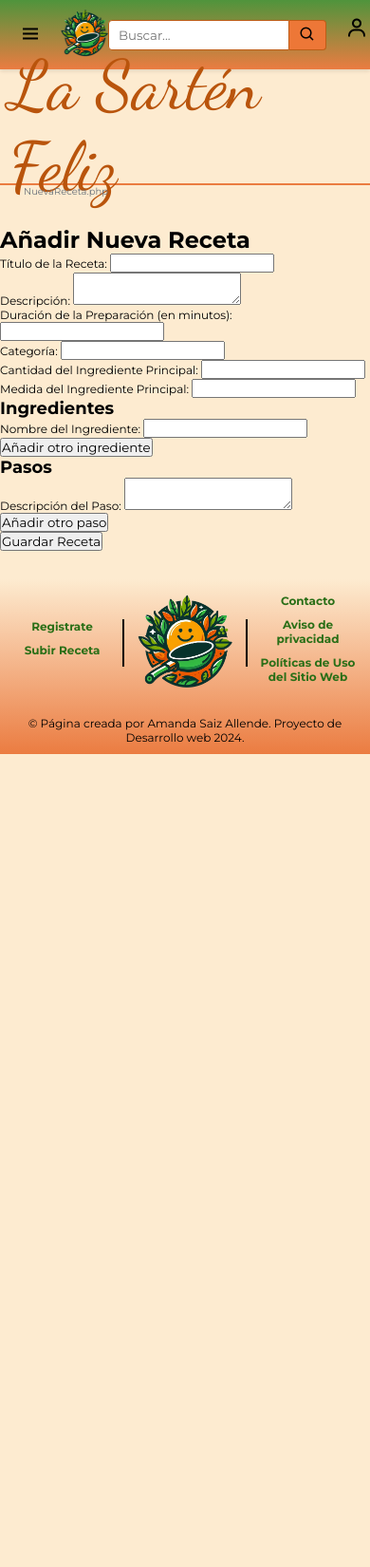
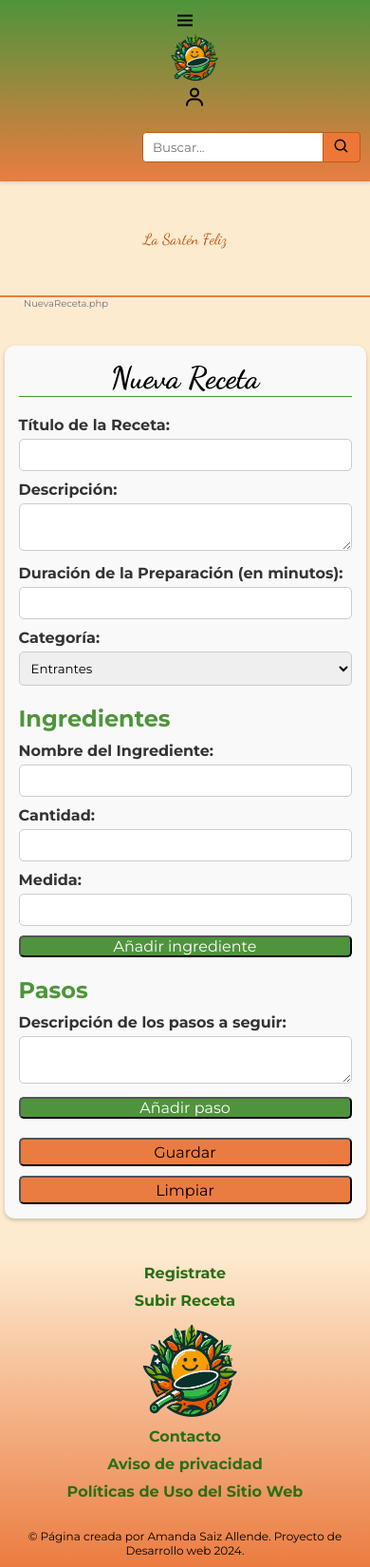
Before and after one commit to AmandaSaiz/LaSartenfeliz, a PHP site: page /nuevaReceta.php in a window 390 px wide. Shown: the whole page at 95% size. Before the commit the page ends 794 px from the top, so only its background shows below. Run offline with PHP 8.4, Linux system fonts and the light colour scheme.

Commit message:
Modificación del sql - Modificación de todos los views para agregar estilo responsive - Creación/Modificación del formulario nuevaReceta y su css

```diff
--- a/public/nuevaReceta.php
+++ b/public/nuevaReceta.php
@@ -4,8 +4,8 @@
 <head>
     <meta charset="UTF-8">
     <meta name="viewport" content="width=device-width, initial-scale=1.0">
-    <link rel="stylesheet" type="text/css" href="../views/contacto.css?v=1.2">
-    <title>La Sarten Feliz</title>
+    <link rel="stylesheet" type="text/css" href="../views/nuevaReceta.css?v=1.0">
+    <title>La Sartén Feliz</title>
 </head>
 
 <body>
@@ -14,10 +14,9 @@
     include '../src/breadcrumbs.php';
     include '../src/header.php';
     ?>
-
-<main>
-        <h1>Añadir Nueva Receta</h1>
+    <main>
         <form action="creacionReceta.php" method="POST">
+            <h1>Nueva Receta</h1>
             <div>
                 <label for="titulo">Título de la Receta:</label>
                 <input type="text" id="titulo" name="titulo" required>
@@ -32,35 +31,38 @@
             </div>
             <div>
                 <label for="categoria">Categoría:</label>
-                <input type="text" id="categoria" name="categoria" required>
-            </div>
-            <div>
-                <label for="cantidad_ingrediente">Cantidad del Ingrediente Principal:</label>
-                <input type="number" id="cantidad_ingrediente" name="cantidad_ingrediente" required>
-            </div>
-            <div>
-                <label for="medida_ingrediente">Medida del Ingrediente Principal:</label>
-                <input type="text" id="medida_ingrediente" name="medida_ingrediente" required>
+                <select id="categoria" name="categoria" required>
+                    <option value="entrantes">Entrantes</option>
+                    <option value="plato principal">Plato Principal</option>
+                    <option value="postre">Postre</option>
+                    <option value="coctel">Coctel</option>
+                </select>
             </div>
             <div id="ingredientes">
                 <h2>Ingredientes</h2>
                 <div class="ingrediente">
                     <label for="ingrediente_nombre[]">Nombre del Ingrediente:</label>
                     <input type="text" name="ingrediente_nombre[]" required>
-                    <button type="button" onclick="agregarIngrediente()">Añadir otro ingrediente</button>
+                    <label for="cantidad_ingrediente[]">Cantidad:</label>
+                    <input type="number" name="cantidad_ingrediente[]" required>
+                    <label for="medida_ingrediente[]">Medida:</label>
+                    <input type="text" name="medida_ingrediente[]" required>
+                    <button type="button" onclick="agregarIngrediente()">Añadir ingrediente</button>
                 </div>
             </div>
             <div id="pasos">
                 <h2>Pasos</h2>
                 <div class="paso">
-                    <label for="paso_descripcion[]">Descripción del Paso:</label>
+                    <label for="paso_descripcion[]">Descripción de los pasos a seguir:</label>
                     <textarea name="paso_descripcion[]" required></textarea>
-                    <button type="button" onclick="agregarPaso()">Añadir otro paso</button>
+                    <button type="button" onclick="agregarPaso()">Añadir paso</button>
                 </div>
             </div>
-            <button type="submit">Guardar Receta</button>
+            <button type="submit">Guardar</button>
+            <button type="reset">Limpiar</button>
         </form>
     </main>
+
 
     <?php
     include '../src/footer.php';
--- a/views/contacto.css
+++ b/views/contacto.css
@@ -1,4 +1,3 @@
-/* General styles for the contact form */
 .contact-form-container {
     max-width: 600px;
     margin: 0 auto;
@@ -69,3 +68,22 @@
 .contact-form-container button:hover {
     opacity: 0.8;
 }
+
+/* Estilo responsive para pantallas más pequeñas */
+@media screen and (max-width: 768px) {
+    .contact-form-container {
+        max-width: 100%;
+    }
+
+    .contact-form-container form {
+        width: 100%;
+    }
+
+    .contact-form-container .form-buttons {
+        flex-direction: row;
+    }
+
+    .contact-form-container button {
+        margin-right: 10px;
+    }
+}
--- a/views/footer.css
+++ b/views/footer.css
@@ -54,3 +54,20 @@ a:hover {
 .creator {
     font-size: 12px;
 }
+
+/* Estilo responsive para pantallas más pequeñas */
+@media screen and (max-width: 600px) {
+    .top-footer {
+        flex-direction: column;
+    }
+
+    .divider {
+        display: none;
+    }
+
+    .div-left,
+    .div-center,
+    .div-right {
+        flex: none;
+    }
+}
--- a/views/header.css
+++ b/views/header.css
@@ -23,10 +23,12 @@ body {
 .menu-icon {
     position: relative;
 }
+
 .menu-icon i {
     font-size: 24px;
     cursor: pointer;
 }
+
 .menu-icon:hover .dropdown-menu {
     display: block;
 }
@@ -41,18 +43,22 @@ body {
     box-shadow: 0 8px 16px rgba(0, 0, 0, 0.2);
     z-index: 1;
 }
+
 .dropdown-menu ul {
     list-style: none;
     padding: 0;
     margin: 0;
 }
+
 .dropdown-menu ul li {
     padding: 12px 16px;
 }
+
 .dropdown-menu ul li a {
     color: black;
     display: block;
 }
+
 .dropdown-menu ul li a:hover {
     background-color: #f1f1f1;
 }
@@ -63,12 +69,14 @@ body {
     width: 100%;
     justify-content: end;
 }
+
 .search-bar input {
     padding: 5px 10px;
     border: 1px solid #bd5c16;
     border-radius: 4px 0 0 4px;
     outline: none;
 }
+
 .search-bar button {
     padding: 5px 10px;
     border: 1px solid #bd5c16;
@@ -78,9 +86,11 @@ body {
     border-radius: 0 4px 4px 0;
     cursor: pointer;
 }
+
 .search-bar button i {
     font-size: 18px;
 }
+
 .search-bar button:hover {
     background-color: #b9540c;
 }
@@ -108,6 +118,7 @@ body {
 .logo {
     margin-left: 20px;
 }
+
 .logo img {
     width: 50px;
     height: 50px;
@@ -121,6 +132,7 @@ body {
     height: 100px;
     margin: 0 auto;
 }
+
 .page-title h1 {
     font-family: 'Dancing Script', cursive;
     font-size: 6em;
@@ -133,21 +145,43 @@ body {
     padding: 0px 20px;
     font-size: 10px;
 }
+
 .breadcrumbs a {
     text-decoration: none;
     color: #367026;
 }
+
 .breadcrumbs a:hover {
     text-decoration: underline;
 }
+
 .breadcrumbs span {
     margin: 0 5px;
     color: #6c757d;
 }
 
-/* Formulario Responsive */
-@media screen and (max-width:750px) {
-    html {
-        font-size: 12px;
+/* Estilo responsive para pantallas más pequeñas */
+@media screen and (max-width: 600px) {
+    .top-header-container {
+        flex-direction: column;
+        padding: 10px;
+    }
+
+    .page-title h1 {
+        font-size: 1em;
+    }
+
+    .search-bar {
+        order: 2;
+        flex-grow: initial;
+        margin: 10px 0;
+    }
+
+    .login-icon {
+        margin-left: 0;
+    }
+
+    .bottom-header-container {
+        padding: 10px 0;
     }
 }
--- /dev/null
+++ b/views/nuevaReceta.css
@@ -0,0 +1,112 @@
+main {
+    display: flex;
+    flex-direction: column;
+    justify-content: center;
+    align-items: center;
+    width: 100%;
+}
+
+form {
+    background-color: #f9f9f9;
+    border-radius: 10px;
+    padding: 20px;
+    width: 400px;
+    box-shadow: 0 2px 4px rgba(0, 0, 0, 0.2);
+}
+
+form h1 {
+    text-align: center;
+    font-family: 'Dancing Script', cursive;
+    font-size: 3em;
+    margin-bottom: 20px;
+    border-bottom: 1px solid #4f943c;
+}
+
+form h2 {
+    color: #4f943c;
+    margin-bottom: 10px;
+    margin-top: 20px;
+}
+
+form label {
+    margin-top: 10px;
+    display: block;
+    font-weight: bold;
+    color: #333;
+}
+
+form input[type="text"],
+form input[type="number"],
+form textarea,
+form select {
+    width: 100%;
+    padding: 10px;
+    margin-top: 5px;
+    border: 1px solid #ccc;
+    border-radius: 5px;
+    box-sizing: border-box;
+}
+
+form button {
+    background-color: #4f943c;
+    border-radius: 5px;
+    cursor: pointer;
+    width: 100%;
+    font-size: large;
+    margin-right: 10px;
+}
+
+form .ingrediente button,
+form .paso button {
+    background-color: #4f943c;
+    color: white;
+    cursor: pointer;
+    margin-top: 10px;
+}
+
+form button[type="submit"],
+form button[type="reset"] {
+    margin-top: 10px;
+    margin-right: 0;
+    padding: 1%;
+    background-color: #eb7c41;
+    width: calc(50% - 2px);
+}
+
+form button:hover {
+    opacity: 0.7;
+}
+
+/* Estilo responsive para pantallas más pequeñas */
+@media (max-width: 600px) {
+    form {
+        width: 90%;
+        padding: 15px;
+    }
+
+    form h1 {
+        font-size: 2em;
+    }
+
+    form input[type="text"],
+    form input[type="number"],
+    form textarea,
+    form select {
+        padding: 8px;
+    }
+
+    form button {
+        font-size: medium;
+    }
+
+    form button[type="submit"],
+    form button[type="reset"] {
+        width: 100%;
+        margin-right: 0;
+        margin-top: 10px;
+    }
+
+    .ingrediente, .paso {
+        margin-bottom: 10px;
+    }
+}
```
Also changed, not shown: sql/Creación.sql (+12 -5 lines), views/contruccion.css (+20 -1 lines), views/index.css (+11 -0 lines), views/login.css (+3 -9 lines).
